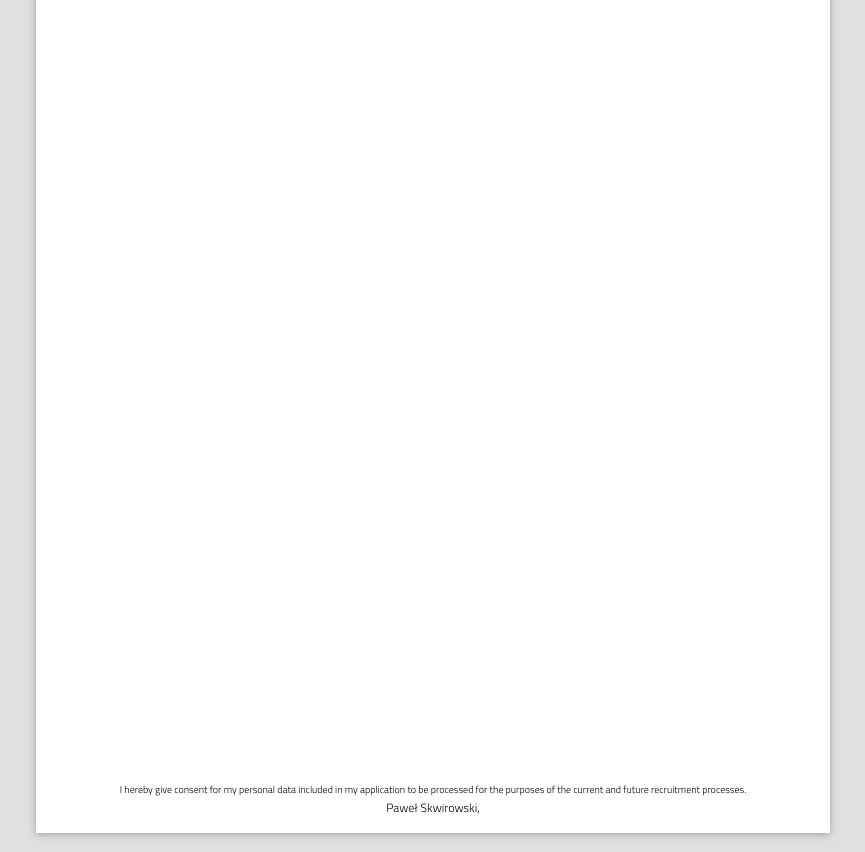
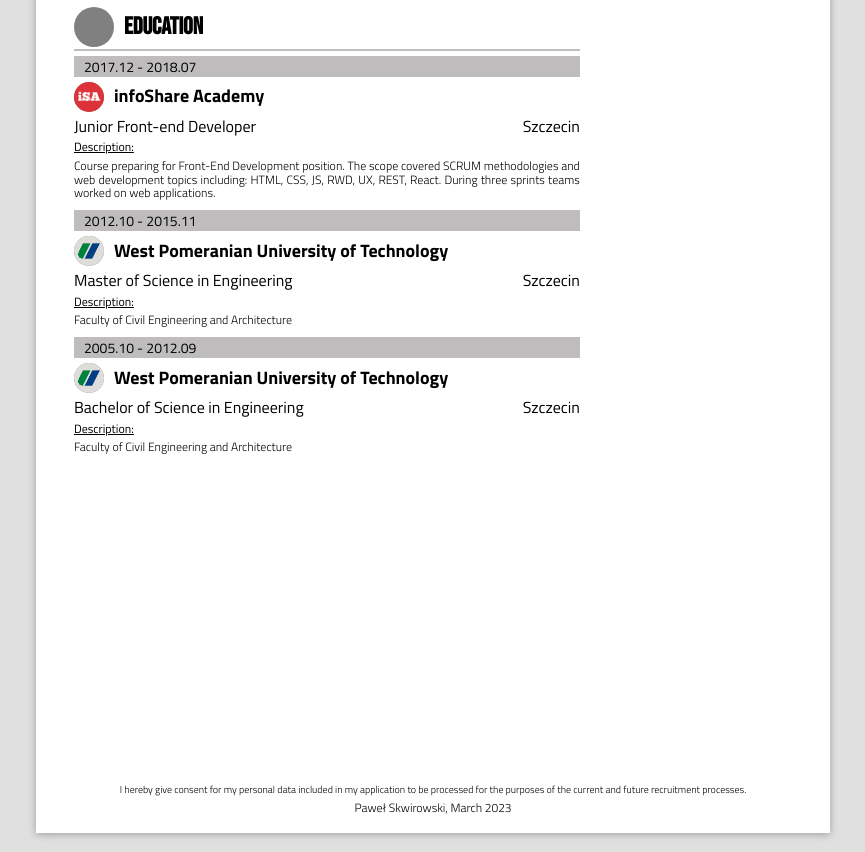
Before and after one commit to skwirowski/cv-pawel-skwirowski, a plain HTML site: page index.html in a window 1280 px wide. Shown: the part 1442-2294 px from the top of the page, without its empty margins (207-1072 px from the left). Drawn offline with Linux system fonts and the light colour scheme.

Commit message:
Add Education section & add images

```diff
--- a/index.html
+++ b/index.html
@@ -53,7 +53,7 @@
         I hereby give consent for my personal data included in my application to be processed for the purposes of the current
         and future recruitment processes.
       </p>
-      <p class="footer__name">Paweł Skwirowski, <span id="footer" class="footer__date"></span></p>
+      <p class="footer__name">Paweł Skwirowski, <span id="footer-page-1" class="footer__date"></span></p>
     </footer>
   </section>
 
@@ -61,6 +61,7 @@
     <div class="container">
       <div class="container__left">
         <main id="experience-page-2" class="main-content"></main>
+        <main id="education" class="main-content"></main>
       </div>
       <div class="container__right">
 
@@ -71,7 +72,7 @@
         I hereby give consent for my personal data included in my application to be processed for the purposes of the current
         and future recruitment processes.
       </p>
-      <p class="footer__name">Paweł Skwirowski, <span id="footer" class="footer__date"></span></p>
+      <p class="footer__name">Paweł Skwirowski, <span id="footer-page-2" class="footer__date"></span></p>
     </footer>
   </section>
 
@@ -79,6 +80,7 @@
   <script src="scripts/personalInfo.js"></script>
   <script src="scripts/skills.js"></script>
   <script src="scripts/footer.js"></script>
+  <script src="scripts/education.js"></script>
 </body>
 
 </html>
--- /dev/null
+++ b/scripts/education.js
@@ -0,0 +1,72 @@
+(function () {
+  const education = [
+    {
+      timeStart: "2017.12",
+      timeEnd: "2018.07",
+      institutionImage: "./styles/images/education_isa.png",
+      institutionName: "infoShare Academy",
+      field: "Junior Front-end Developer",
+      location: "Szczecin",
+      description:
+        "Course preparing for Front-End Development position. The scope covered SCRUM methodologies and web development topics including: HTML, CSS, JS, RWD, UX, REST, React. During three sprints teams worked on web applications.",
+    },
+    {
+      timeStart: "2012.10",
+      timeEnd: "2015.11",
+      institutionImage: "./styles/images/education_zut.png",
+      institutionName: "West Pomeranian University of Technology",
+      field: "Master of Science in Engineering",
+      location: "Szczecin",
+      description: "Faculty of Civil Engineering and Architecture",
+    },
+    {
+      timeStart: "2005.10",
+      timeEnd: "2012.09",
+      institutionImage: "./styles/images/education_zut.png",
+      institutionName: "West Pomeranian University of Technology",
+      field: "Bachelor of Science in Engineering",
+      location: "Szczecin",
+      description: "Faculty of Civil Engineering and Architecture",
+    },
+  ];
+
+  const educationBlocks = (educationHistory) => /* html */ `
+    <header class="header">
+      <div class="header__image__wrapper">
+        <!-- <img class="header__image" src="./styles/images/" alt="header"/> -->
+      </div>
+      <h2 class="header__content">Education</h2>
+    </header>
+    ${educationHistory
+      .map(
+        (education) => /* html */ `
+        <div class="education">
+          <div class="education__time">${education.timeStart} - ${education.timeEnd}</div>
+          <div class="education__institution">
+            <div class="education__institution__image__wrapper">
+              <img
+                class="education__institution__image"
+                src=${education.institutionImage}
+                alt=${education.institutionName}
+              />
+            </div>
+            <div class="education__institution__name">${education.institutionName}</div>
+          </div>
+          <div class="education__field-location">
+            <div class="education__field-location__field">${education.field}</div>
+            <div class="education__field-location__location">${education.location}</div>
+          </div>
+          <div class="education__info">
+            <div class="education__info__description">Description:</div>
+            <div class="education__info__content">${education.description}</div>
+          </div>
+        </div>
+      `
+      )
+      .join("")}
+
+  `;
+
+  const htmlElement = document.getElementById("education");
+  htmlElement.innerHTML = educationBlocks(education);
+})();
--- a/scripts/footer.js
+++ b/scripts/footer.js
@@ -4,6 +4,8 @@
     year: "numeric",
   });
 
-  const htmlElement = document.getElementById("footer");
-  htmlElement.innerHTML = date;
+  const htmlElement1 = document.getElementById("footer-page-1");
+  const htmlElement2 = document.getElementById("footer-page-2");
+  htmlElement1.innerHTML = date;
+  htmlElement2.innerHTML = date;
 })();
--- /dev/null
+++ b/styles/education/education.css
@@ -0,0 +1,62 @@
+.education {
+	margin-bottom: 10px;
+}
+
+.education__time {
+	font-size: 14px;
+	line-height: 1.5;
+	background-color: var(--color-2);
+	padding-left: 10px;
+	margin-bottom: 5px;
+}
+
+.education__institution {
+	display: flex;
+	align-items: center;
+	margin-bottom: 5px;
+}
+
+.education__institution__image__wrapper {
+	height: 30px;
+	width: 30px;
+	border-radius: 50%;
+	background-color: var(--color-1);
+	overflow: hidden;
+	margin-right: 10px;
+}
+
+.education__institution__image {
+	height: 100%;
+	width: 100%;
+}
+
+.education__institution__name {
+	font-size: 18px;
+	font-weight: var(--weight-bold);
+}
+
+.education__field-location {
+	display: flex;
+	justify-content: space-between;
+	font-size: 16px;
+	margin-bottom: 5px;
+}
+
+.education__field-location__field {}
+
+.education__field-location__location {}
+
+.education__info {
+	font-size: 12px;
+	margin-bottom: 5px;
+}
+
+.education__info__description {
+	text-decoration: underline;
+	margin-bottom: 5px;
+}
+
+.education__info__content {
+	font-weight: var(--weight-light);
+	text-align: justify;
+}
--- a/styles/style.css
+++ b/styles/style.css
@@ -7,3 +7,4 @@
 @import "./skills/skills.css";
 @import "./footer/footer.css";
 @import "./languages/languages.css";
+@import "./education/education.css";
```
Also changed, not shown: styles/images/education_isa.png (added), styles/images/education_zut.png (added).
